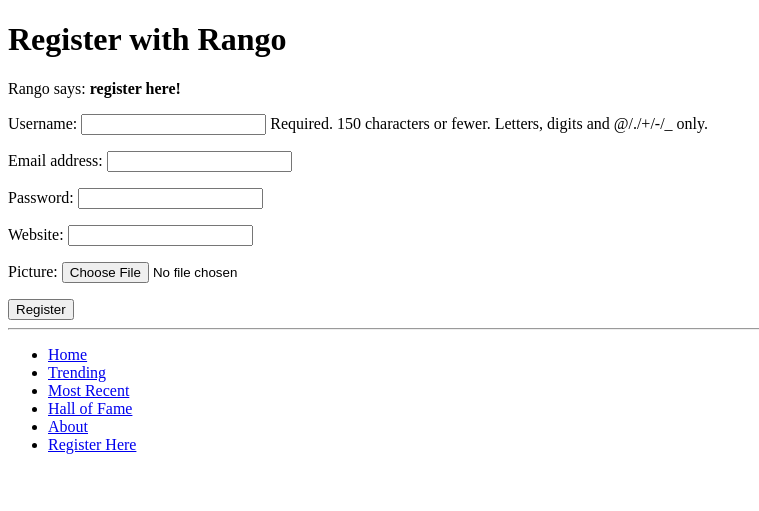
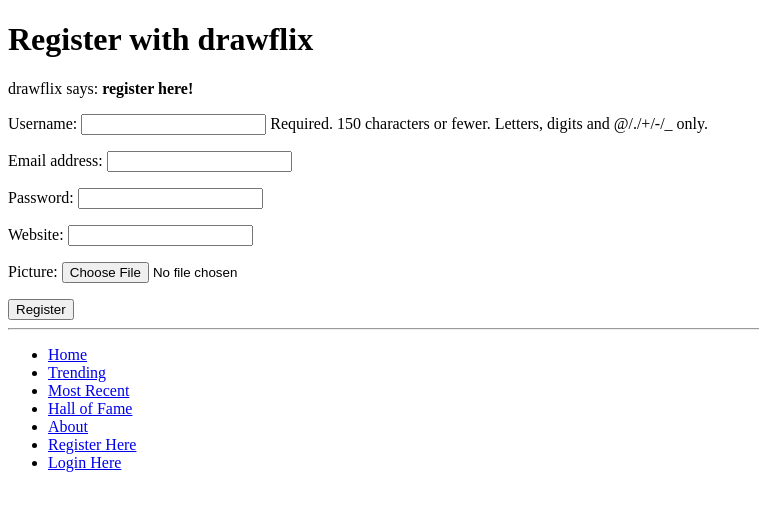
Before and after one commit to GOGriffiths/drawflix, a Django app: page /drawflix/register/ in a window 1280 px wide. Shown: the top 511 px of the page, without its empty margins (0-759 px from the left). Run offline with Django 3.2, Linux system fonts and the light colour scheme; parts of the project's set-up code (start-up, migrations or seed data) failed here and were passed over.

Commit message:
end of chap 10

```diff
--- a/drawflix/urls.py
+++ b/drawflix/urls.py
@@ -7,5 +7,7 @@ urlpatterns = patterns('',
         url(r'^most_recent/$', views.most_recent, name='most_recent'),
         url(r'^trending/$', views.trending, name='trending'),
         url(r'^hall_of_fame/$', views.hall_of_fame, name='hall_of_fame'),
-        url(r'^register/$', views.register, name='register'), # ADD NEW PATTERN!
+        url(r'^register/$', views.register, name='register'),
+        url(r'^login/$', views.user_login, name='login'),
+        url(r'^logout/$', views.user_logout, name='logout'),
         )
--- a/drawflix/views.py
+++ b/drawflix/views.py
@@ -1,11 +1,12 @@
 from django.shortcuts import render
 from drawflix.models import Film, Drawing
 from drawflix.forms import DrawingForm, UserForm, UserProfileForm
-
+from django.contrib.auth import authenticate, login, logout
+from django.http import HttpResponseRedirect, HttpResponse
 import datetime
 from django.utils import timezone
 # Create your views here.
-from django.http import HttpResponse
+
 
 def index(request):
     return render(request, 'drawflix/index.html')
@@ -90,7 +91,57 @@ def register(request):
             'drawflix/register.html',
             {'user_form': user_form, 'profile_form': profile_form, 'registered': registered} )
 
+def user_login(request):
 
+    # If the request is a HTTP POST, try to pull out the relevant information.
+    if request.method == 'POST':
+        # Gather the username and password provided by the user.
+        # This information is obtained from the login form.
+                # We use request.POST.get('<variable>') as opposed to request.POST['<variable>'],
+                # because the request.POST.get('<variable>') returns None, if the value does not exist,
+                # while the request.POST['<variable>'] will raise key error exception
+        username = request.POST.get('username')
+        password = request.POST.get('password')
+
+        # Use Django's machinery to attempt to see if the username/password
+        # combination is valid - a User object is returned if it is.
+        user = authenticate(username=username, password=password)
+
+        # If we have a User object, the details are correct.
+        # If None (Python's way of representing the absence of a value), no user
+        # with matching credentials was found.
+        if user:
+            # Is the account active? It could have been disabled.
+            if user.is_active:
+                # If the account is valid and active, we can log the user in.
+                # We'll send the user back to the homepage.
+                login(request, user)
+                return HttpResponseRedirect('/drawflix/')
+            else:
+                # An inactive account was used - no logging in!
+                return HttpResponse("Your drawflix account is disabled.")
+        else:
+            # Bad login details were provided. So we can't log the user in.
+            print "Invalid login details: {0}, {1}".format(username, password)
+            return HttpResponse("Invalid login details supplied.")
+
+    # The request is not a HTTP POST, so display the login form.
+    # This scenario would most likely be a HTTP GET.
+    else:
+        # No context variables to pass to the template system, hence the
+        # blank dictionary object...
+        return render(request, 'drawflix/login.html', {})
+
+
+
+# Use the login_required() decorator to ensure only those logged in can access the view.
+@login_required
+def user_logout(request):
+    # Since we know the user is logged in, we can now just log them out.
+    logout(request)
+
+    # Take the user back to the homepage.
+    return HttpResponseRedirect('/drawflix/')
 # def search(request):
 #   context_dict
     # return render(request,'drawflix/search.html', context_dict)
--- a/templates/base.html
+++ b/templates/base.html
@@ -22,9 +22,8 @@
               <li><a href="{% url 'most_recent' %}">Most Recent</a></li>
               <li><a href="{% url 'hall_of_fame' %}">Hall of Fame</a></li>
               <li><a href="{% url 'about' %}">About</a></li>
-              <li><a href="{% url 'register' %}">Register Here</a>
-
-
+              <li><a href="{% url 'register' %}">Register Here</a></li>
+              <li><a href="{% url 'login' %}">Login Here</a></li>
             </ul>
         </div>
     </body>
--- a/templates/drawflix/register.html
+++ b/templates/drawflix/register.html
@@ -2,19 +2,19 @@
 
 {% load staticfiles %}
 
-{% block title %} - Draw{% endblock %}
+{% block title %} - Register{% endblock %}
 
 {% block body_block %}
 
-<h1>Register with Rango</h1>
+<h1>Register with drawflix</h1>
 
        {% if registered %}
-       Rango says: <strong>thank you for registering!</strong>
-       <a href="/rango/">Return to the homepage.</a><br />
+       drawflix says: <strong>thank you for registering!</strong>
+       <a href="/drawflix/">Return to the homepage.</a><br />
        {% else %}
-       Rango says: <strong>register here!</strong><br />
+       drawflix says: <strong>register here!</strong><br />
 
-       <form id="user_form" method="post" action="/rango/register/"
+       <form id="user_form" method="post" action="/drawflix/register/"
                enctype="multipart/form-data">
 
            {% csrf_token %}
```
Also changed, not shown: templates/drawflix/login.html (added, +20 -0 lines), db.sqlite3, 2 other files.
